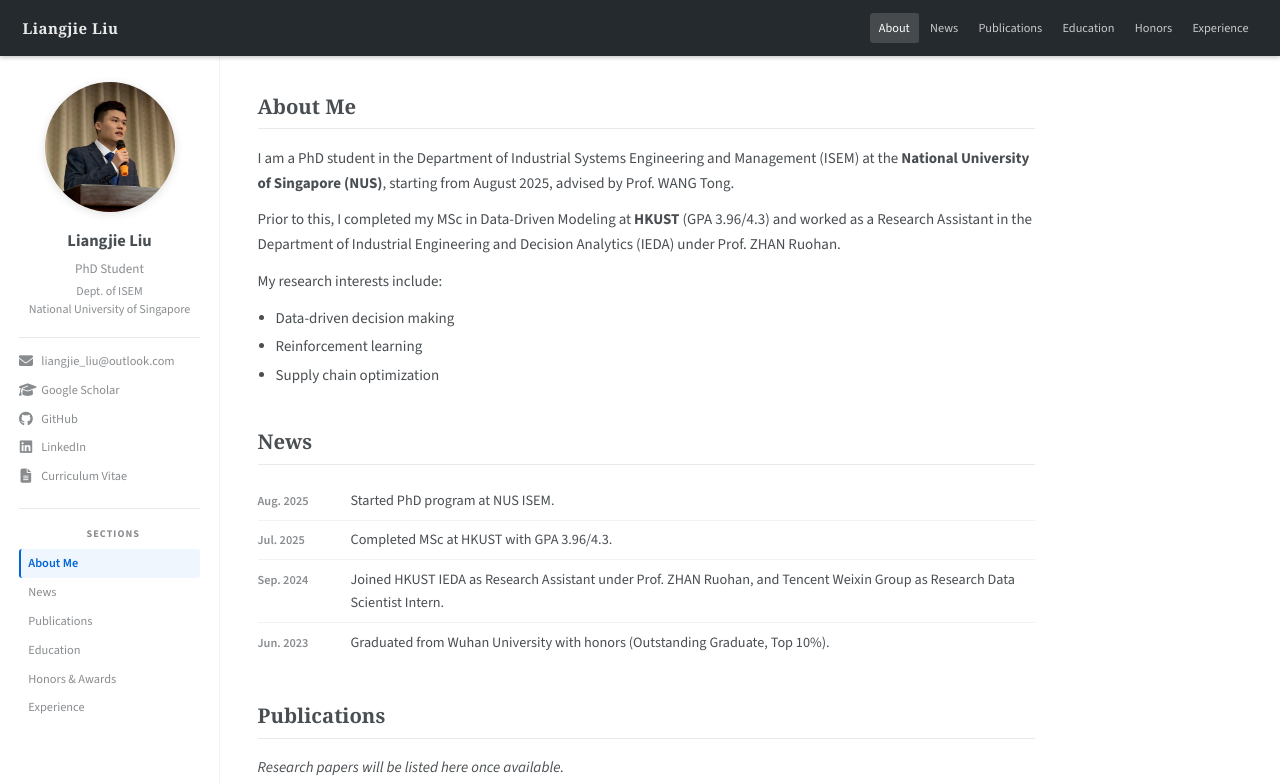
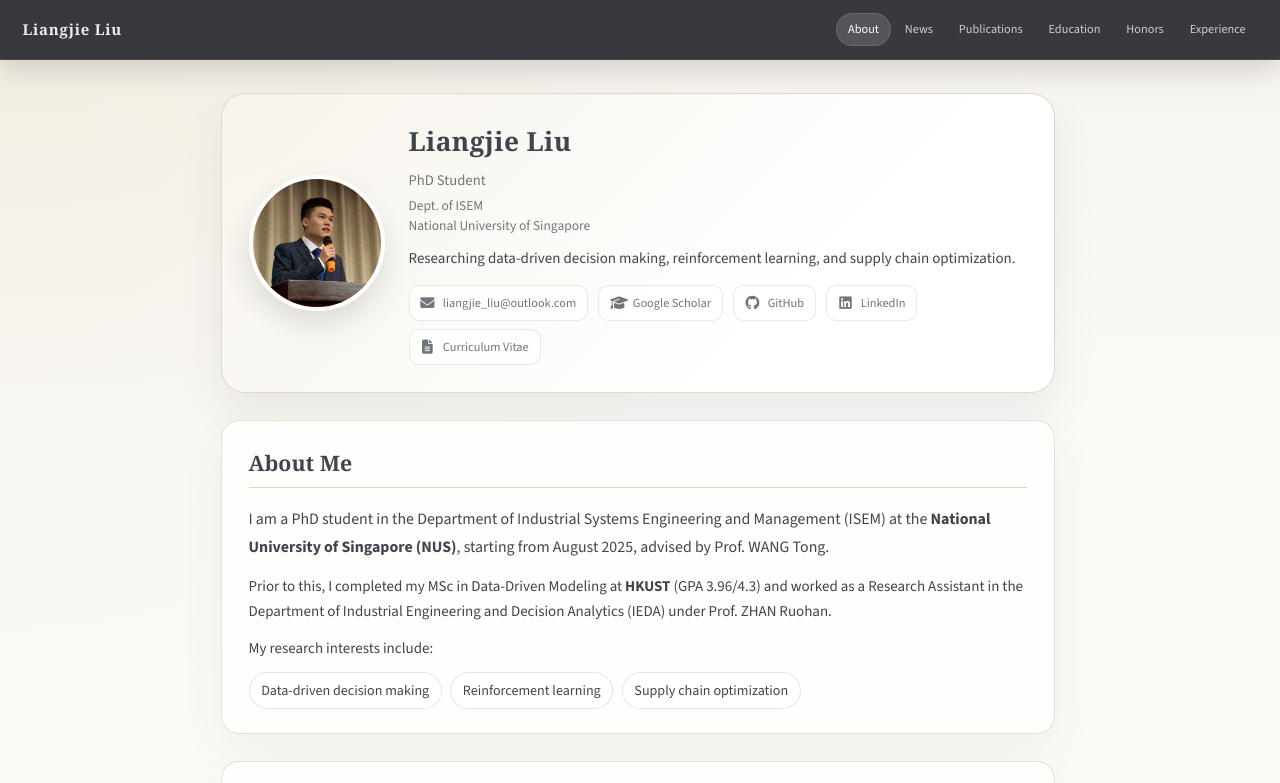
Before and after one commit to liangjielliu/liangjielliu.github.io, a plain HTML site: page index.html in a window 1280 px wide. Shown: the top 783 px of the page. Drawn offline with nearby package versions, Linux system fonts and the light colour scheme.

Commit message:
Refine homepage layout and remove sidebar

```diff
--- a/index.html
+++ b/index.html
@@ -12,7 +12,7 @@
   <!-- Google Fonts -->
   <link rel="preconnect" href="https://fonts.googleapis.com">
   <link rel="preconnect" href="https://fonts.gstatic.com" crossorigin>
-  <link href="https://fonts.googleapis.com/css2?family=Source+Sans+3:ital,wght@0,300;0,400;0,600;0,700;1,400&display=swap" rel="stylesheet">
+  <link href="https://fonts.googleapis.com/css2?family=Source+Sans+3:ital,wght@0,300;0,400;0,600;0,700;1,400&amp;display=swap" rel="stylesheet">
 
   <!-- Font Awesome 6 -->
   <link rel="stylesheet" href="https://cdnjs.cloudflare.com/ajax/libs/font-awesome/6.5.0/css/all.min.css" crossorigin="anonymous" referrerpolicy="no-referrer" />
@@ -20,15 +20,22 @@
   <style>
     /* ─── Design tokens ─────────────────────────────────────────── */
     :root {
-      --sidebar-width: 220px;
-      --masthead-height: 56px;
-      --masthead-bg: #252a2e;
-      --body-bg: #fff;
-      --border: #f2f3f3;
-      --border-section: #e9eaeb;
-      --text-primary: #494e52;
-      --text-muted: #898c8f;
-      --link-color: #0366d6;
+      --sidebar-width: 248px;
+      --masthead-height: 60px;
+      --masthead-bg: rgba(38, 41, 46, 0.92);
+      --body-bg: #fbfaf7;
+      --surface: rgba(255, 255, 255, 0.78);
+      --surface-strong: #ffffff;
+      --sidebar-bg: linear-gradient(180deg, #f7f3eb 0%, #fcfbf8 24%, #ffffff 100%);
+      --border: #ece6db;
+      --border-section: #ddd4c4;
+      --text-primary: #3f454c;
+      --text-muted: #70767d;
+      --link-color: #0d607e;
+      --link-hover: #084861;
+      --accent-soft: rgba(13, 96, 126, 0.08);
+      --shadow-soft: 0 18px 45px rgba(54, 62, 72, 0.06);
+      --shadow-card: 0 10px 24px rgba(54, 62, 72, 0.06);
       --font-body: "Source Sans 3", "Trebuchet MS", Helvetica, sans-serif;
       --font-heading: Georgia, "Times New Roman", serif;
     }
@@ -39,11 +46,14 @@
     body {
       font-family: var(--font-body);
       background: var(--body-bg);
+      background-image:
+        radial-gradient(circle at top left, rgba(184, 154, 90, 0.08), transparent 28%),
+        linear-gradient(180deg, #f7f4ee 0%, #fbfaf7 18%, #fbfaf7 100%);
       color: var(--text-primary);
       line-height: 1.65;
     }
     a { color: var(--link-color); text-decoration: none; }
-    a:hover { text-decoration: underline; }
+    a:hover { color: var(--link-hover); text-decoration: underline; }
     ul { list-style: none; }
     img { display: block; max-width: 100%; }
 
@@ -58,14 +68,16 @@
       justify-content: space-between;
       padding: 0 1.5rem 0 1.5rem;
       z-index: 200;
-      box-shadow: 0 2px 4px rgba(0,0,0,0.2);
+      border-bottom: 1px solid rgba(255,255,255,0.08);
+      box-shadow: 0 10px 28px rgba(22, 25, 29, 0.16);
+      backdrop-filter: blur(12px);
     }
     .masthead-title {
       color: #fff;
       font-family: var(--font-heading);
       font-size: 1rem;
       font-weight: 700;
-      letter-spacing: 0.03em;
+      letter-spacing: 0.05em;
       opacity: 0.9;
       white-space: nowrap;
     }
@@ -81,19 +93,22 @@
     .masthead-nav a {
       color: rgba(255,255,255,0.75);
       font-size: 0.82rem;
-      padding: 0.3rem 0.6rem;
-      border-radius: 3px;
-      transition: all 0.15s;
+      padding: 0.34rem 0.72rem;
+      border-radius: 999px;
+      border: 1px solid transparent;
+      transition: all 0.18s ease;
       white-space: nowrap;
     }
     .masthead-nav a:hover {
       color: #fff;
-      background: rgba(255,255,255,0.1);
+      background: rgba(255,255,255,0.09);
+      border-color: rgba(255,255,255,0.08);
       text-decoration: none;
     }
     .masthead-nav a.active {
       color: #fff;
-      background: rgba(255,255,255,0.15);
+      background: rgba(255,255,255,0.14);
+      border-color: rgba(255,255,255,0.12);
     }
 
     /* Hamburger for mobile */
@@ -116,8 +131,8 @@
       width: var(--sidebar-width);
       height: calc(100vh - var(--masthead-height));
       overflow-y: auto;
-      background: var(--body-bg);
-      border-right: 1px solid var(--border);
+      background: var(--sidebar-bg);
+      border-right: 1px solid var(--border-section);
       z-index: 100;
       scrollbar-width: none;
     }
@@ -129,13 +144,14 @@
       flex-direction: column;
       align-items: center;
       text-align: center;
+      min-height: 100%;
     }
 
     /* Avatar */
     .author-avatar {
-      width: 130px;
-      height: 130px;
-      margin-bottom: 1rem;
+      width: 136px;
+      height: 136px;
+      margin-bottom: 1.05rem;
     }
     .author-avatar img {
       width: 100%;
@@ -143,27 +159,29 @@
       border-radius: 50%;
       object-fit: cover;
       object-position: center top;
-      box-shadow: 0 2px 10px rgba(0,0,0,0.12);
+      border: 4px solid rgba(255,255,255,0.9);
+      box-shadow: 0 14px 28px rgba(41, 48, 57, 0.14);
     }
 
     /* Name & affiliation */
     .author-name {
       font-family: var(--font-body);
-      font-size: 1.1rem;
+      font-size: 1.2rem;
       font-weight: 700;
       color: var(--text-primary);
-      margin-bottom: 0.25rem;
+      margin-bottom: 0.2rem;
+      letter-spacing: 0.015em;
     }
     .author-bio {
-      font-size: 0.875rem;
+      font-size: 0.92rem;
       color: var(--text-muted);
-      margin-bottom: 0.15rem;
+      margin-bottom: 0.2rem;
     }
     .author-affiliation {
-      font-size: 0.8rem;
+      font-size: 0.83rem;
       color: var(--text-muted);
       line-height: 1.5;
-      margin-bottom: 0.75rem;
+      margin-bottom: 0.85rem;
     }
 
     /* Divider */
@@ -183,12 +201,16 @@
       gap: 0.55rem;
       font-size: 0.825rem;
       color: var(--text-muted);
-      transition: color 0.15s;
+      transition: color 0.15s ease, background 0.15s ease, transform 0.15s ease;
       text-align: left;
       overflow: hidden;
+      padding: 0.28rem 0.45rem;
+      border-radius: 10px;
     }
     .author-social a:hover {
       color: var(--link-color);
+      background: rgba(255,255,255,0.7);
+      transform: translateX(2px);
       text-decoration: none;
     }
     .author-social i {
@@ -208,51 +230,59 @@
     .sidebar-nav-label {
       font-size: 0.68rem;
       font-weight: 700;
-      letter-spacing: 0.1em;
+      letter-spacing: 0.14em;
       text-transform: uppercase;
       color: var(--text-muted);
-      margin-bottom: 0.4rem;
+      margin-bottom: 0.5rem;
       padding-left: 0.5rem;
     }
     .sidebar-nav a {
       display: block;
-      padding: 0.28rem 0.5rem;
+      padding: 0.38rem 0.6rem;
       font-size: 0.825rem;
       color: var(--text-muted);
-      border-radius: 3px;
+      border-radius: 10px;
       border-left: 2px solid transparent;
       transition: all 0.15s ease;
       text-align: left;
     }
     .sidebar-nav a:hover {
       color: var(--link-color);
-      background: rgba(3, 102, 214, 0.05);
+      background: var(--accent-soft);
       text-decoration: none;
     }
     .sidebar-nav a.active {
       color: var(--link-color);
       font-weight: 600;
       border-left-color: var(--link-color);
-      background: rgba(3, 102, 214, 0.06);
+      background: var(--accent-soft);
     }
 
     /* ─── Main content ───────────────────────────────────────────── */
     .main-content {
-      margin-left: var(--sidebar-width);
-      padding: calc(var(--masthead-height) + 2.25rem) 3rem 5rem 2.5rem;
-      max-width: 860px;
+      margin: 0 auto;
+      padding: calc(var(--masthead-height) + 2.2rem) 3rem 5rem 2.7rem;
+      max-width: 920px;
     }
 
-    .main-content section { margin-bottom: 2.5rem; }
+    .main-content section {
+      margin-bottom: 1.8rem;
+      padding: 1.6rem 1.8rem;
+      background: var(--surface);
+      border: 1px solid rgba(221, 212, 196, 0.72);
+      border-radius: 18px;
+      box-shadow: var(--shadow-soft);
+      backdrop-filter: blur(6px);
+    }
 
     .main-content h2 {
       font-family: var(--font-heading);
-      font-size: 1.35rem;
+      font-size: 1.42rem;
       font-weight: 700;
       color: var(--text-primary);
-      padding-bottom: 0.35rem;
+      padding-bottom: 0.45rem;
       border-bottom: 1px solid var(--border-section);
-      margin-bottom: 1.1rem;
+      margin-bottom: 1.15rem;
     }
 
     .main-content p {
@@ -261,26 +291,105 @@
       color: var(--text-primary);
     }
     .main-content p:last-child { margin-bottom: 0; }
+    #about p:first-of-type {
+      font-size: 1.06rem;
+      line-height: 1.8;
+    }
+
+    .main-content section.profile-hero {
+      padding: 0;
+      background: transparent;
+      border: none;
+      box-shadow: none;
+      backdrop-filter: none;
+    }
+    .profile-hero-card {
+      display: flex;
+      gap: 1.6rem;
+      align-items: center;
+      padding: 1.75rem 1.8rem;
+      background: linear-gradient(135deg, rgba(247, 243, 235, 0.96) 0%, rgba(255, 255, 255, 0.94) 72%);
+      border: 1px solid rgba(221, 212, 196, 0.88);
+      border-radius: 24px;
+      box-shadow: 0 22px 44px rgba(54, 62, 72, 0.08);
+    }
+    .profile-hero .author-avatar {
+      margin-bottom: 0;
+      flex-shrink: 0;
+    }
+    .profile-hero-meta {
+      flex: 1;
+      min-width: 0;
+    }
+    .profile-hero .author-name {
+      font-family: var(--font-heading);
+      font-size: 1.75rem;
+      margin-bottom: 0.3rem;
+    }
+    .profile-hero .author-bio {
+      font-size: 0.98rem;
+      margin-bottom: 0.15rem;
+    }
+    .profile-hero .author-affiliation {
+      font-size: 0.9rem;
+      margin-bottom: 0.7rem;
+    }
+    .profile-hero-note {
+      color: var(--text-muted);
+      font-size: 0.96rem;
+      max-width: 42rem;
+    }
+    .profile-hero .author-social {
+      display: flex;
+      flex-wrap: wrap;
+      gap: 0.55rem 0.7rem;
+      margin-top: 1rem;
+    }
+    .profile-hero .author-social li { margin-bottom: 0; }
+    .profile-hero .author-social a {
+      padding: 0.45rem 0.72rem;
+      background: rgba(255,255,255,0.75);
+      border: 1px solid rgba(13, 96, 126, 0.12);
+    }
 
     /* Research interests list in About */
     .research-list {
-      padding-left: 1.2rem;
-      list-style: disc;
-      margin-top: 0.4rem;
+      display: flex;
+      flex-wrap: wrap;
+      gap: 0.55rem;
+      padding-left: 0;
+      list-style: none;
+      margin-top: 0.65rem;
       color: var(--text-primary);
     }
-    .research-list li { margin-bottom: 0.25rem; font-size: 1rem; }
+    .research-list li {
+      margin-bottom: 0;
+      font-size: 0.94rem;
+      padding: 0.38rem 0.78rem;
+      border-radius: 999px;
+      background: rgba(255,255,255,0.72);
+      border: 1px solid rgba(13, 96, 126, 0.14);
+      box-shadow: inset 0 1px 0 rgba(255,255,255,0.7);
+    }
 
     /* ─── News ───────────────────────────────────────────────────── */
     .news-item {
       display: flex;
       gap: 1rem;
-      padding: 0.5rem 0;
+      padding: 0.72rem 0.9rem;
+      margin: 0 -0.9rem;
       border-bottom: 1px solid var(--border);
       font-size: 0.95rem;
       align-items: baseline;
+      border-radius: 12px;
+      transition: background 0.18s ease, transform 0.18s ease, box-shadow 0.18s ease;
     }
     .news-item:last-child { border-bottom: none; }
+    .news-item:hover {
+      background: rgba(255,255,255,0.72);
+      box-shadow: var(--shadow-card);
+      transform: translateY(-1px);
+    }
     .news-date {
       flex-shrink: 0;
       min-width: 78px;
@@ -294,16 +403,24 @@
     .paper-box {
       display: flex;
       gap: 1.5rem;
-      padding: 1rem 0;
+      padding: 1rem 1rem;
+      margin: 0 -1rem;
       border-bottom: 1px solid var(--border);
       align-items: flex-start;
+      border-radius: 14px;
+      transition: background 0.18s ease, transform 0.18s ease, box-shadow 0.18s ease;
     }
     .paper-box:last-child { border-bottom: none; }
+    .paper-box:hover {
+      background: rgba(255,255,255,0.74);
+      box-shadow: var(--shadow-card);
+      transform: translateY(-1px);
+    }
     .paper-box-image { flex: 0 0 38%; max-width: 230px; }
     .paper-box-image img {
       width: 100%;
       border: 1px solid var(--border-section);
-      border-radius: 3px;
+      border-radius: 10px;
     }
     .paper-box-text { flex: 1; }
     .paper-title {
@@ -320,30 +437,46 @@
     .paper-venue { margin-bottom: 0.4rem; }
     .badge {
       display: inline-block;
-      padding: 0.12em 0.5em;
+      padding: 0.18em 0.58em;
       font-size: 0.76rem;
       font-weight: 700;
-      border-radius: 3px;
+      border-radius: 999px;
       line-height: 1.4;
     }
     .badge-venue {
-      background: #e8f0fe;
-      color: #1a56db;
-      border: 1px solid #c3d3fb;
+      background: rgba(13, 96, 126, 0.1);
+      color: var(--link-color);
+      border: 1px solid rgba(13, 96, 126, 0.14);
     }
     .paper-abstract { font-size: 0.865rem; color: var(--text-muted); margin-bottom: 0.45rem; }
     .paper-links a { font-size: 0.875rem; font-weight: 600; margin-right: 0.7rem; }
-    .coming-soon-text { font-size: 0.95rem; color: var(--text-muted); font-style: italic; }
+    .coming-soon-text {
+      font-size: 0.95rem;
+      color: var(--text-muted);
+      font-style: italic;
+      padding: 0.95rem 1rem;
+      background: rgba(247, 243, 235, 0.72);
+      border: 1px dashed var(--border-section);
+      border-radius: 12px;
+    }
 
     /* ─── Education & Experience rows ────────────────────────────── */
     .edu-item {
       display: flex;
       gap: 1.25rem;
-      padding: 0.8rem 0;
+      padding: 0.82rem 0.9rem;
+      margin: 0 -0.9rem;
       border-bottom: 1px solid var(--border);
       align-items: flex-start;
+      border-radius: 12px;
+      transition: background 0.18s ease, transform 0.18s ease, box-shadow 0.18s ease;
     }
     .edu-item:last-child { border-bottom: none; }
+    .edu-item:hover {
+      background: rgba(255,255,255,0.72);
+      box-shadow: var(--shadow-card);
+      transform: translateY(-1px);
+    }
     .edu-meta { flex-shrink: 0; min-width: 150px; }
     .edu-period { font-size: 0.82rem; color: var(--text-muted); white-space: nowrap; }
     .edu-degree { font-weight: 600; color: var(--text-primary); margin-bottom: 0.15rem; font-size: 0.95rem; }
@@ -354,12 +487,20 @@
     .honors-list li {
       display: flex;
       gap: 1rem;
-      padding: 0.5rem 0;
+      padding: 0.72rem 0.9rem;
+      margin: 0 -0.9rem;
       border-bottom: 1px solid var(--border);
       font-size: 0.95rem;
       align-items: baseline;
+      border-radius: 12px;
+      transition: background 0.18s ease, transform 0.18s ease, box-shadow 0.18s ease;
     }
     .honors-list li:last-child { border-bottom: none; }
+    .honors-list li:hover {
+      background: rgba(255,255,255,0.72);
+      box-shadow: var(--shadow-card);
+      transform: translateY(-1px);
+    }
     .honor-year {
       flex-shrink: 0;
       min-width: 75px;
@@ -370,9 +511,9 @@
 
     /* ─── Footer ─────────────────────────────────────────────────── */
     footer {
-      margin-left: var(--sidebar-width);
-      background: var(--body-bg);
-      border-top: 1px solid var(--border-section);
+      margin-left: 0;
+      background: transparent;
+      border-top: 1px solid rgba(221, 212, 196, 0.8);
       text-align: center;
       padding: 1.25rem 1rem;
       font-size: 0.8rem;
@@ -393,59 +534,44 @@
         padding: 0.5rem 1rem 1rem;
         gap: 0;
         z-index: 190;
-        box-shadow: 0 4px 8px rgba(0,0,0,0.2);
+        box-shadow: 0 12px 28px rgba(0,0,0,0.18);
       }
       .masthead-nav.open a {
         padding: 0.55rem 0.5rem;
+        border-radius: 0;
+        border: none;
         border-bottom: 1px solid rgba(255,255,255,0.08);
         font-size: 0.9rem;
       }
       .masthead-toggle { display: block; }
 
-      .sidebar {
-        position: static;
-        width: 100%;
-        height: auto;
-        border-right: none;
-        border-bottom: 1px solid var(--border-section);
-        margin-top: var(--masthead-height);
+      .main-content {
+        padding: 1.5rem 1.25rem 3rem;
       }
 
-      .sidebar-inner {
-        padding: 1.1rem 1rem;
-        flex-direction: row;
-        flex-wrap: wrap;
-        align-items: flex-start;
-        text-align: left;
-        gap: 0.5rem 1rem;
+      .main-content section {
+        padding: 1.25rem 1.15rem;
+        border-radius: 14px;
       }
 
-      .author-avatar {
-        width: 72px;
-        height: 72px;
-        margin-bottom: 0;
-        flex-shrink: 0;
+      .profile-hero-card {
+        flex-direction: column;
+        align-items: flex-start;
+        padding: 1.35rem 1.2rem;
+        border-radius: 18px;
       }
 
-      .sidebar-text-group { flex: 1; min-width: 160px; }
+      .profile-hero .author-avatar {
+        width: 84px;
+        height: 84px;
+      }
 
-      .author-name { font-size: 1rem; }
-      .sidebar-divider { display: none; }
+      .profile-hero .author-name {
+        font-size: 1.4rem;
+      }
 
-      .author-social {
-        flex-basis: 100%;
-        display: flex;
-        flex-wrap: wrap;
-        gap: 0.2rem 1.1rem;
-        margin-top: 0.2rem;
-      }
-      .author-social li { margin-bottom: 0; }
-
-      .sidebar-nav { display: none; }
-
-      .main-content {
-        margin-left: 0;
-        padding: 1.5rem 1.25rem 3rem;
+      .profile-hero .author-social {
+        width: 100%;
       }
 
       footer { margin-left: 0; }
@@ -473,24 +599,25 @@
   <button class="masthead-toggle" id="mastheadToggle" aria-label="Toggle navigation">&#9776;</button>
 </header>
 
-<!-- ═══════════════════════════════════ SIDEBAR ═══════════════════════════════ -->
-<aside class="sidebar">
-  <div class="sidebar-inner">
+<!-- ════════════════════════════════ MAIN CONTENT ═════════════════════════════ -->
+<main class="main-content">
 
+  <section class="profile-hero" aria-labelledby="profileName">
+    <div class="profile-hero-card">
       <div class="author-avatar">
         <img src="images/profile.jpg" alt="Liangjie Liu">
       </div>
 
-    <div class="sidebar-text-group">
-      <div class="author-name">Liangjie Liu</div>
+      <div class="profile-hero-meta">
+        <div class="author-name" id="profileName">Liangjie Liu</div>
         <div class="author-bio">PhD Student</div>
         <div class="author-affiliation">
           Dept. of ISEM<br>
           National University of Singapore
         </div>
-    </div>
-
-    <hr class="sidebar-divider">
+        <p class="profile-hero-note">
+          Researching data-driven decision making, reinforcement learning, and supply chain optimization.
+        </p>
 
         <ul class="author-social">
           <li>
@@ -524,26 +651,9 @@
             </a>
           </li>
         </ul>
-
-    <hr class="sidebar-divider" style="margin-top:0.9rem;">
-
-    <nav class="sidebar-nav" aria-label="Page sections">
-      <div class="sidebar-nav-label">Sections</div>
-      <ul>
-        <li><a href="#about"        class="nav-link active">About Me</a></li>
-        <li><a href="#news"         class="nav-link">News</a></li>
-        <li><a href="#publications" class="nav-link">Publications</a></li>
-        <li><a href="#education"    class="nav-link">Education</a></li>
-        <li><a href="#honors"       class="nav-link">Honors &amp; Awards</a></li>
-        <li><a href="#experience"   class="nav-link">Experience</a></li>
-      </ul>
-    </nav>
-
       </div>
-</aside>
-
-<!-- ════════════════════════════════ MAIN CONTENT ═════════════════════════════ -->
-<main class="main-content">
+    </div>
+  </section>
 
   <section id="about">
     <h2>About Me</h2>
@@ -720,8 +830,8 @@
     document.getElementById('mastheadNav').classList.toggle('open');
   });
 
-  // Highlight active section in BOTH masthead nav and sidebar nav
-  const allNavLinks = document.querySelectorAll('.masthead-nav .nav-link, .sidebar-nav .nav-link');
+  // Highlight active section in the masthead navigation
+  const allNavLinks = document.querySelectorAll('.masthead-nav .nav-link');
   const sections = document.querySelectorAll('main section[id]');
 
   // Build map: section id → all matching links
```
Lines whose indentation alone changed are shown as unchanged.
